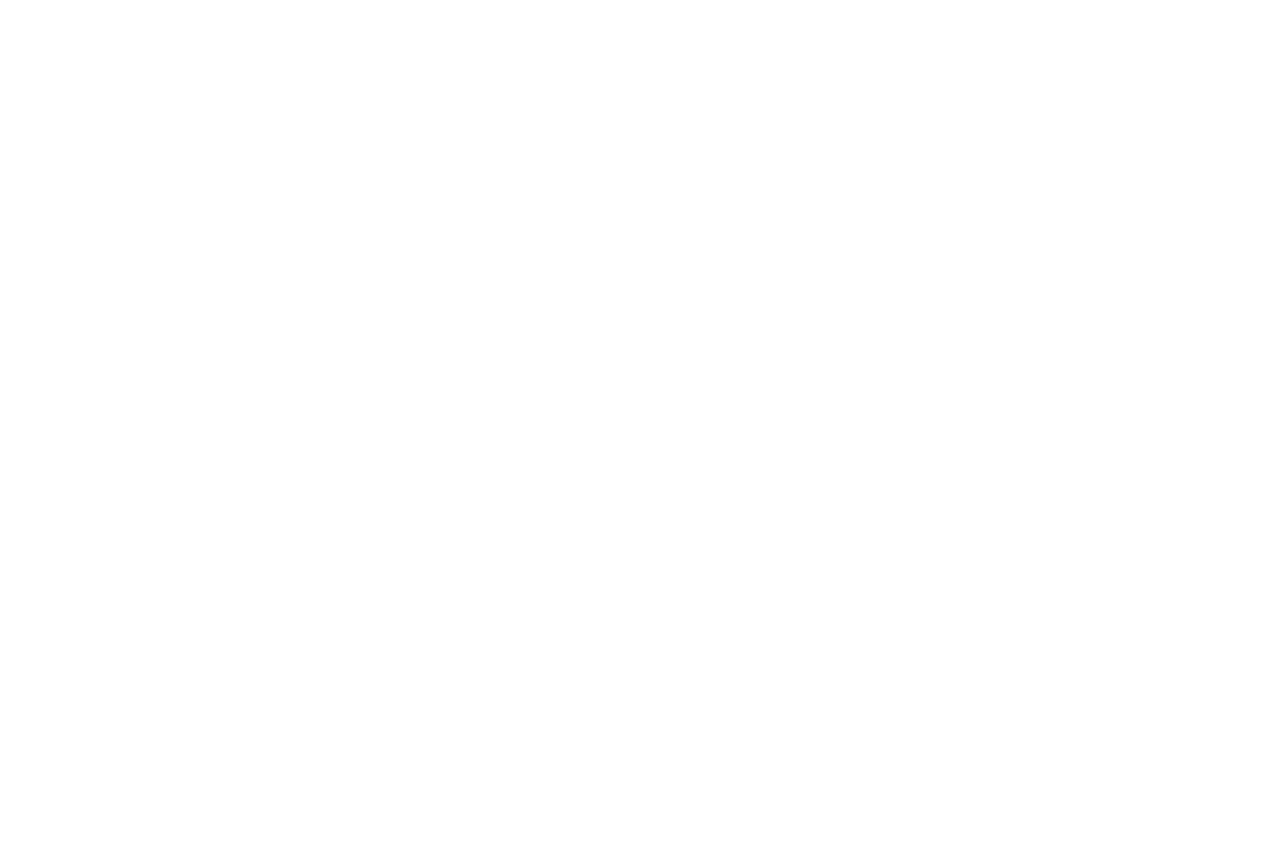
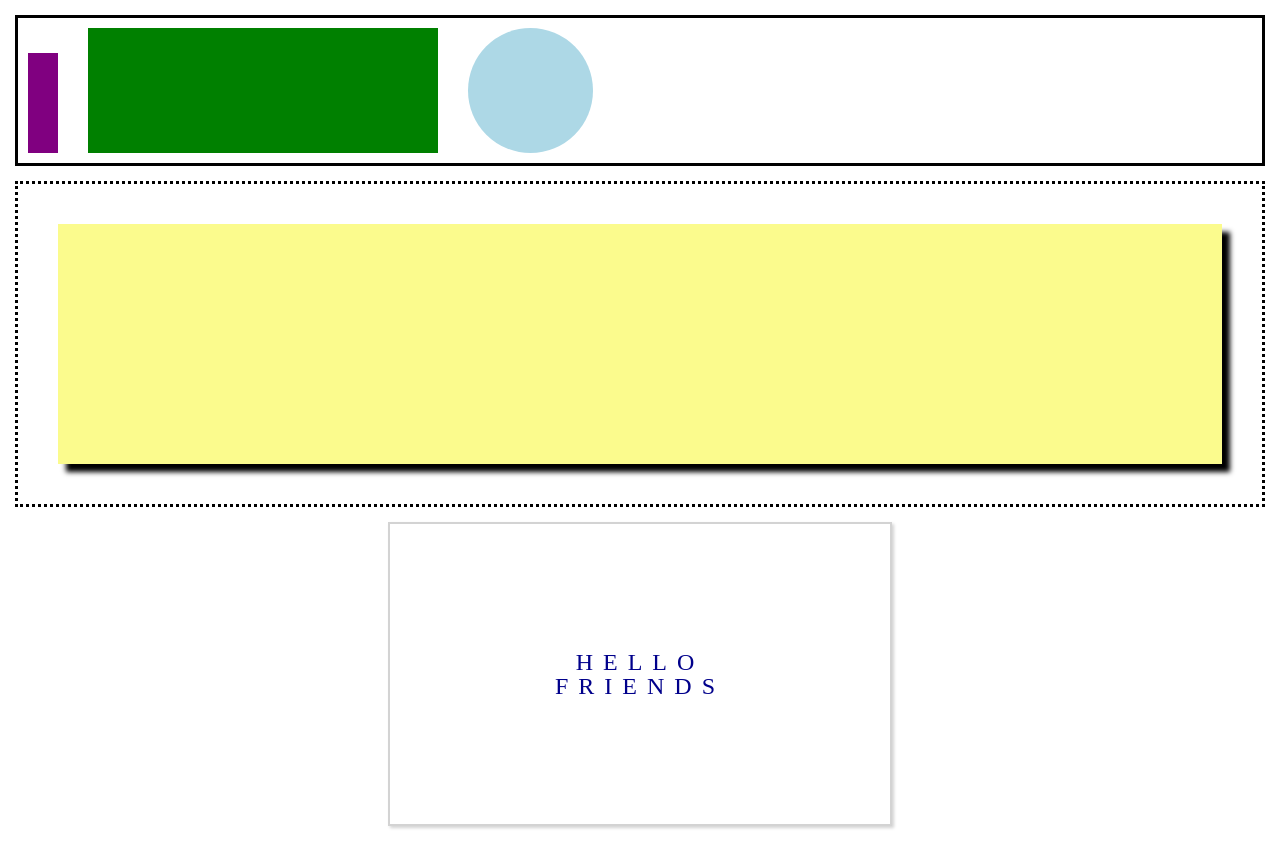
Before and after one commit to serena-7/html-css-2-lab, a plain HTML site: page drill-2/index.html in a window 1280 px wide. Before the commit the page ends 800 px from the top, so only its background shows below. Drawn offline with Linux system fonts and the light colour scheme.

Commit message:
drill-2 complete and drill-1 modified

```diff
--- a/drill-1/index.html
+++ b/drill-1/index.html
@@ -4,8 +4,8 @@
     <meta charset="UTF-8">
     <meta http-equiv="X-UA-Compatible" content="IE=edge">
     <meta name="viewport" content="width=device-width, initial-scale=1.0">
+    <link rel="stylesheet" href="./reset.css">
     <link rel="stylesheet" href="./index.css">
-    <link rel="stylesheet" href="./reset.css">
     <title>Drill 1</title>
 </head>
 <body>
--- a/drill-2/index.css
+++ b/drill-2/index.css
@@ -0,0 +1,68 @@
+.top {
+    border: 3px solid black;
+    padding: 10px;
+    margin:15px;
+    display: flex;
+    align-items: flex-end;
+
+}
+
+#purple-rect {
+    background-color: purple;
+    height:100px;
+    width: 30px;
+}
+
+#green-rect {
+    background-color: green;
+    height:125px;
+    width:350px;
+    margin-left:30px;
+    margin-right:30px;
+}
+
+#blue-circle {
+    background-color: lightblue;
+    border-radius: 50%;
+    height:125px;
+    width:125px;
+}
+
+.middle {
+    border: 3px dotted black;
+    padding: 40px;
+    margin: 15px;
+    height: 30vh;
+    display:flex;
+    justify-content: center;
+}
+
+#yellow-box {
+    background-color: rgb(251, 251, 141);
+    width:100%;
+    height:100%;
+    box-shadow: 8px 8px 5px black;
+}
+
+.bottom {
+    margin: 15px;
+    display:flex;
+    justify-content:center;
+}
+
+#hello {
+    border: 2px solid lightgray;
+    box-shadow: 2px 2px 3px lightgray;
+    width:40%;
+    height: 300px;
+    display:flex;
+    justify-content: center;
+    align-items: center;
+}
+
+h1 {
+    font-size: x-large;
+    color:darkblue;
+    letter-spacing: 10px;
+    text-align: center;
+}
--- a/drill-2/index.html
+++ b/drill-2/index.html
@@ -0,0 +1,28 @@
+<!DOCTYPE html>
+<html lang="en">
+<head>
+    <meta charset="UTF-8">
+    <meta http-equiv="X-UA-Compatible" content="IE=edge">
+    <meta name="viewport" content="width=device-width, initial-scale=1.0">
+    <link rel="stylesheet" href="./reset.css">
+    <link rel="stylesheet" href="./index.css">
+    <title>Drill 2</title>
+</head>
+<body>
+    <section class="top">
+        <div id="purple-rect"></div>
+        <div id="green-rect"></div>
+        <div id="blue-circle"></div>
+    </section>
+
+    <section class="middle">
+        <div id="yellow-box"></div>
+    </section>
+
+    <section class="bottom">
+        <div id="hello">
+            <h1>HELLO <br/> FRIENDS</h1>
+        </div>
+    </section>
+</body>
+</html>
--- /dev/null
+++ b/drill-2/reset.css
@@ -0,0 +1,48 @@
+/* http://meyerweb.com/eric/tools/css/reset/
+   v2.0 | 20110126
+   License: none (public domain)
+*/
+
+html, body, div, span, applet, object, iframe,
+h1, h2, h3, h4, h5, h6, p, blockquote, pre,
+a, abbr, acronym, address, big, cite, code,
+del, dfn, em, img, ins, kbd, q, s, samp,
+small, strike, strong, sub, sup, tt, var,
+b, u, i, center,
+dl, dt, dd, ol, ul, li,
+fieldset, form, label, legend,
+table, caption, tbody, tfoot, thead, tr, th, td,
+article, aside, canvas, details, embed,
+figure, figcaption, footer, header, hgroup,
+menu, nav, output, ruby, section, summary,
+time, mark, audio, video {
+	margin: 0;
+	padding: 0;
+	border: 0;
+	font-size: 100%;
+	font: inherit;
+	vertical-align: baseline;
+}
+/* HTML5 display-role reset for older browsers */
+article, aside, details, figcaption, figure,
+footer, header, hgroup, menu, nav, section {
+	display: block;
+}
+body {
+	line-height: 1;
+}
+ol, ul {
+	list-style: none;
+}
+blockquote, q {
+	quotes: none;
+}
+blockquote:before, blockquote:after,
+q:before, q:after {
+	content: '';
+	content: none;
+}
+table {
+	border-collapse: collapse;
+	border-spacing: 0;
+}
--- /dev/null
+++ b/drill-3/reset.css
@@ -0,0 +1,48 @@
+/* http://meyerweb.com/eric/tools/css/reset/
+   v2.0 | 20110126
+   License: none (public domain)
+*/
+
+html, body, div, span, applet, object, iframe,
+h1, h2, h3, h4, h5, h6, p, blockquote, pre,
+a, abbr, acronym, address, big, cite, code,
+del, dfn, em, img, ins, kbd, q, s, samp,
+small, strike, strong, sub, sup, tt, var,
+b, u, i, center,
+dl, dt, dd, ol, ul, li,
+fieldset, form, label, legend,
+table, caption, tbody, tfoot, thead, tr, th, td,
+article, aside, canvas, details, embed,
+figure, figcaption, footer, header, hgroup,
+menu, nav, output, ruby, section, summary,
+time, mark, audio, video {
+	margin: 0;
+	padding: 0;
+	border: 0;
+	font-size: 100%;
+	font: inherit;
+	vertical-align: baseline;
+}
+/* HTML5 display-role reset for older browsers */
+article, aside, details, figcaption, figure,
+footer, header, hgroup, menu, nav, section {
+	display: block;
+}
+body {
+	line-height: 1;
+}
+ol, ul {
+	list-style: none;
+}
+blockquote, q {
+	quotes: none;
+}
+blockquote:before, blockquote:after,
+q:before, q:after {
+	content: '';
+	content: none;
+}
+table {
+	border-collapse: collapse;
+	border-spacing: 0;
+}
```
